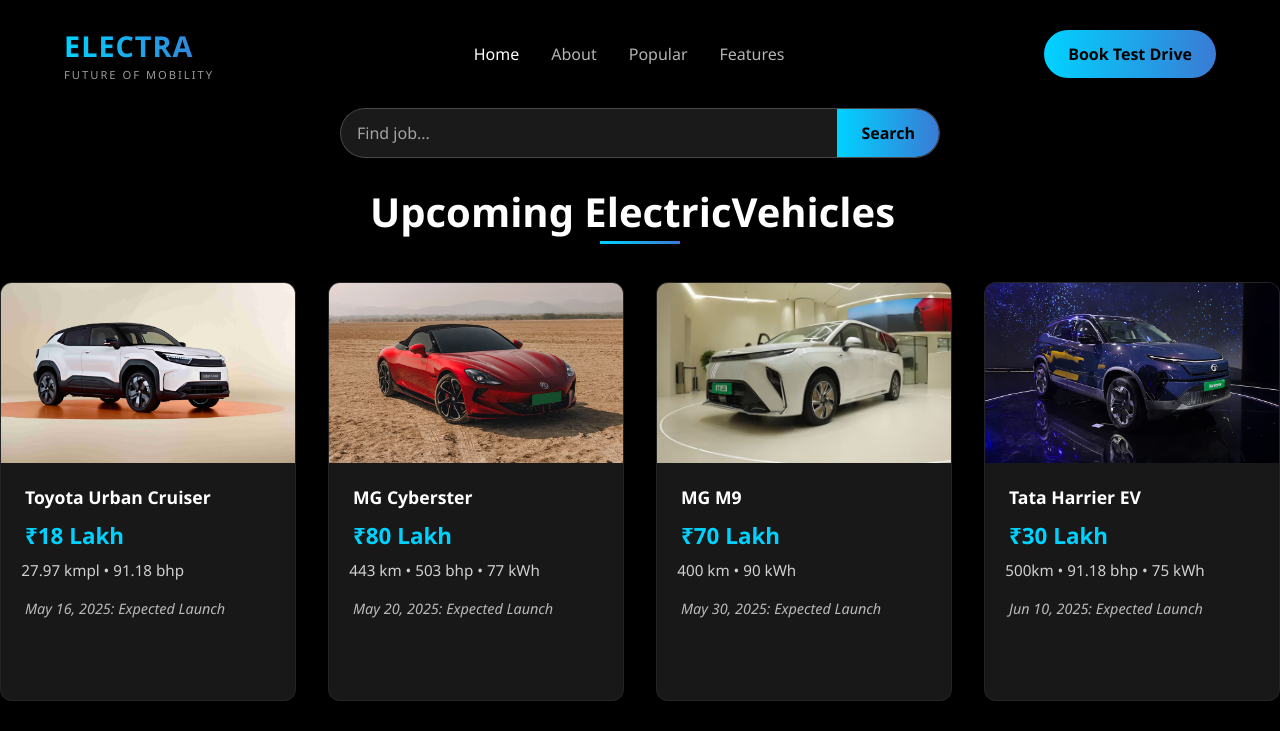
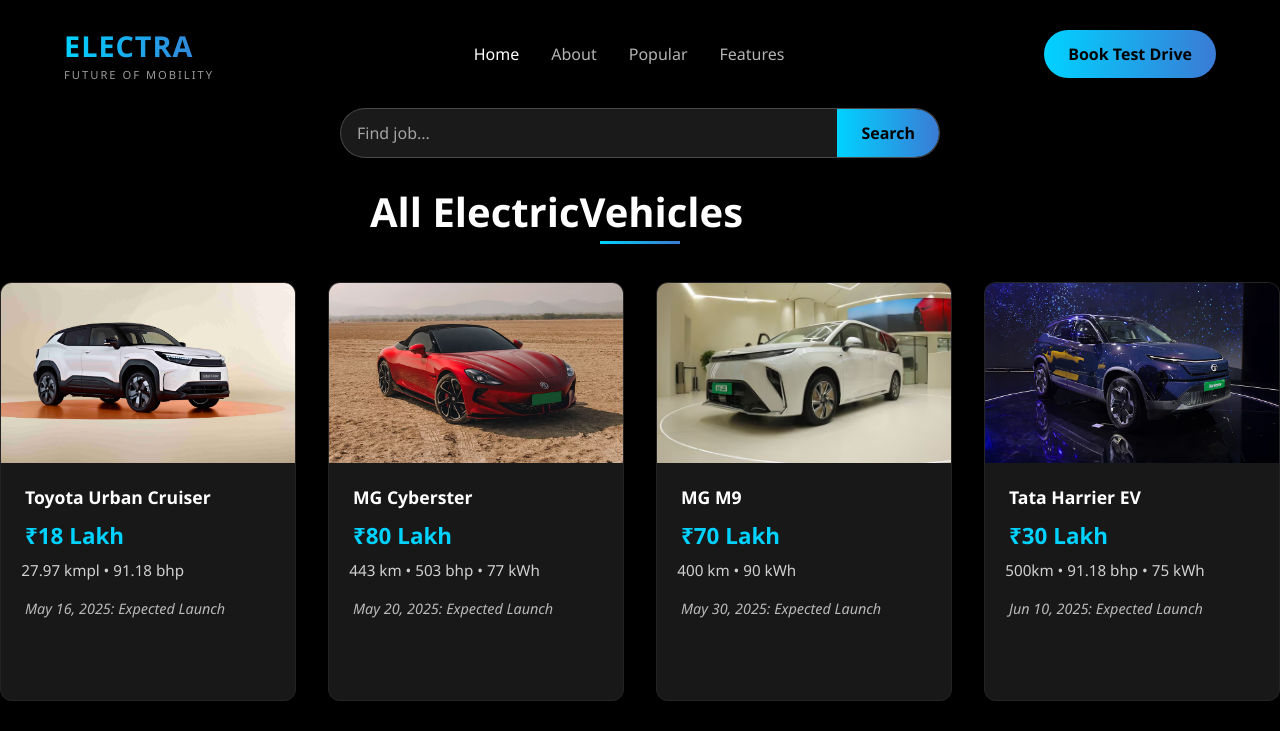
Before and after one commit to nitin-999-code/ELECTRA-Future-of-Mobility, a React (Vite) app: page /explore in a window 1280 px wide. Shown: the top 731 px of the page. Built offline with nearby package versions, Linux system fonts and the light colour scheme.

Commit message:
Update ExploreMore.jsx

```diff
--- a/src/components/ExploreMore.jsx
+++ b/src/components/ExploreMore.jsx
@@ -154,7 +154,7 @@
       </div>
       <div className="explore-more-container">
         <div className="explore-header">
-          <h1>Upcoming ElectricVehicles</h1>
+          <h1>All ElectricVehicles</h1>
         </div>
 
         <div className="upcoming-cars-grid">
```
